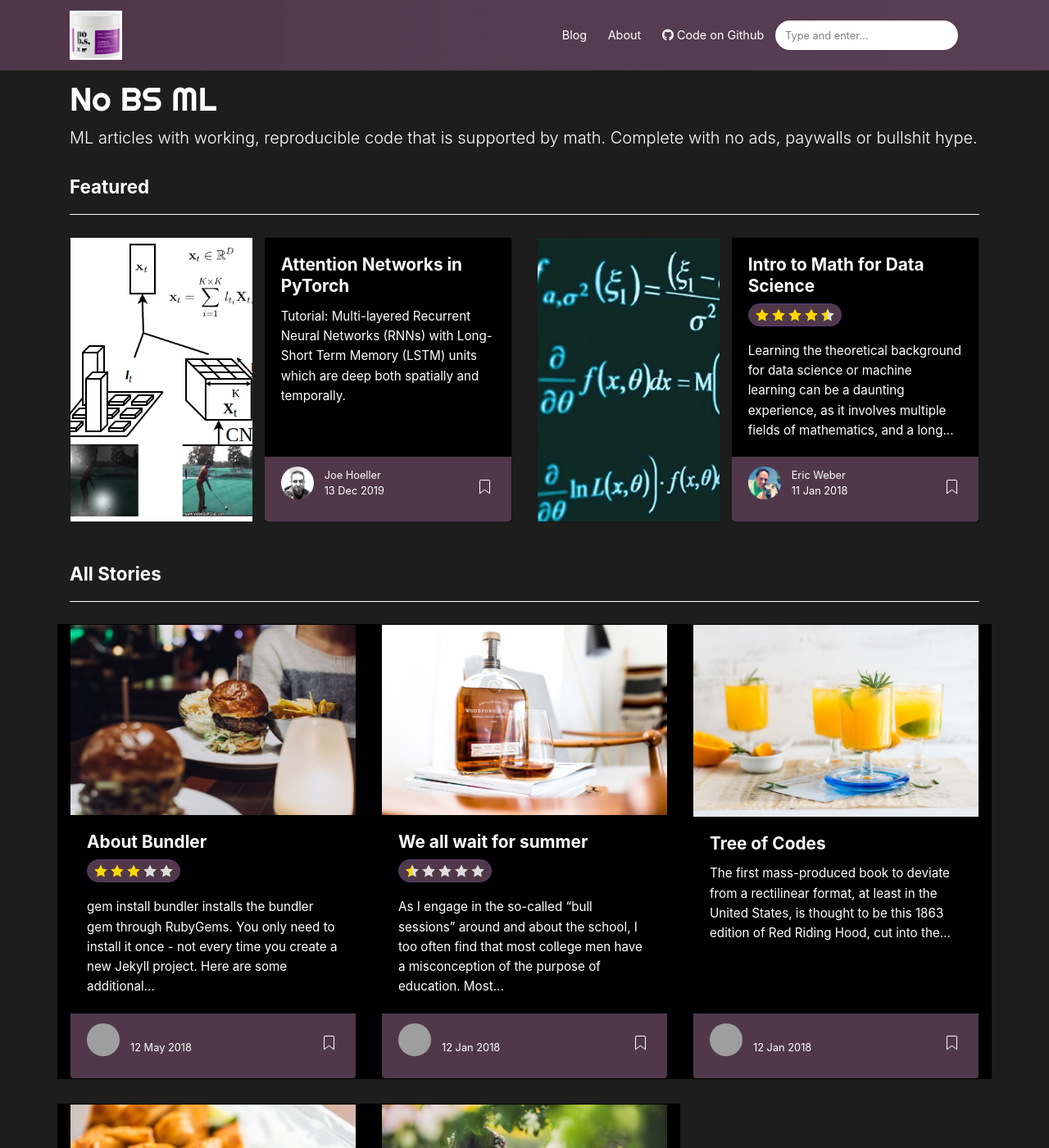
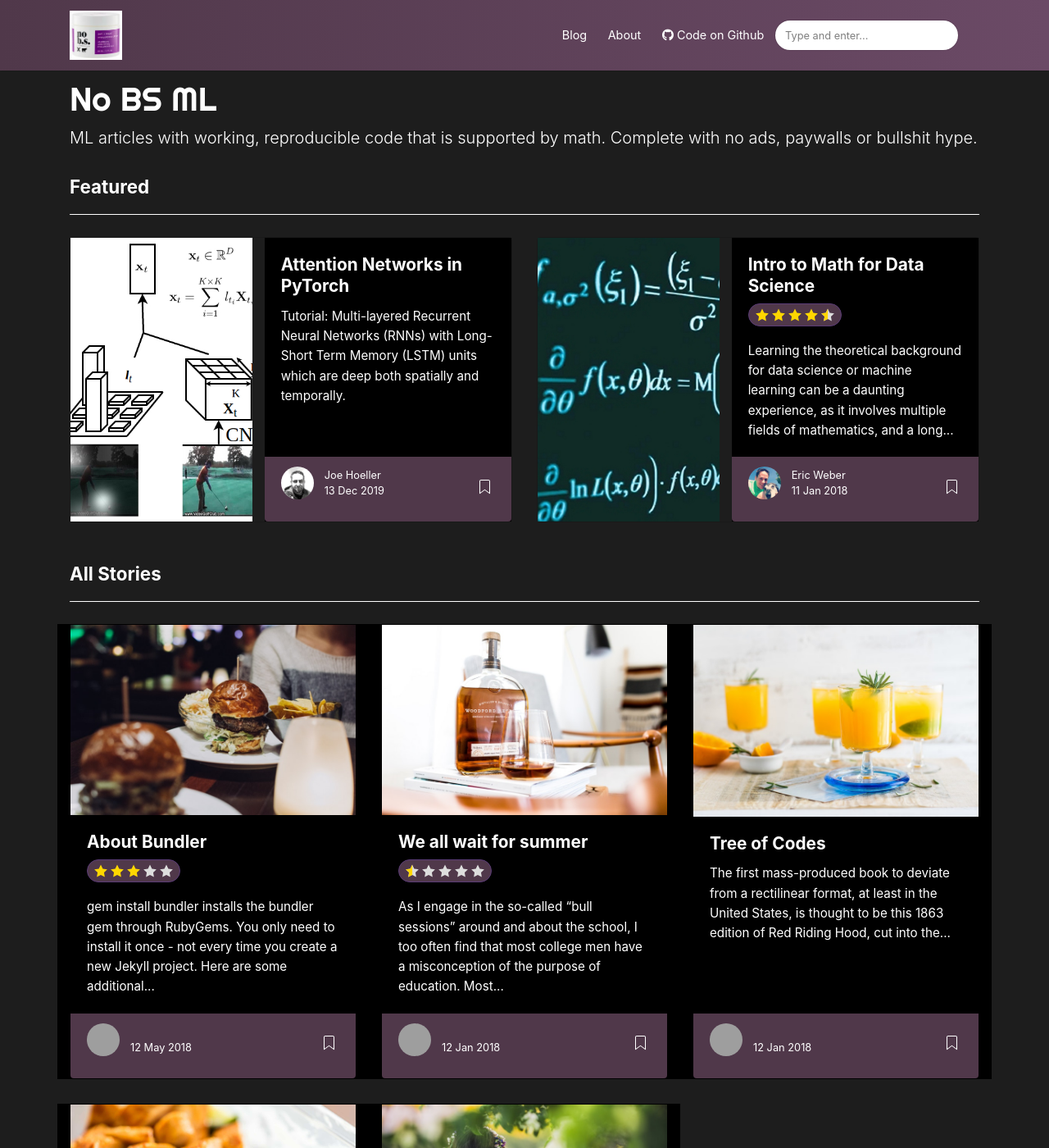
Before and after one commit to No-BS-ML/blog, a Jekyll site: the page built from index.html, in a window 1280 px wide and 1400 px high. Shown: the whole window at 82% size. Built offline with Jekyll 4.4.1, drawn with Linux system fonts in a browser that asks for light colours; nearby versions of some CDN libraries; the list of posts is cut into pages by our own code; grey boxes are pictures that could not be loaded.

Commit message:
Update screen.css

```diff
--- a/assets/css/screen.css
+++ b/assets/css/screen.css
@@ -60,9 +60,9 @@ pre {
 }
 body a.text-dark:hover { color: #dc3545!important; }
 .mediumnavigation {
-    background: -moz-linear-gradient(left, rgba(80,56,74,1) 0%, rgba(107,74,102,0.76) 100%); /* FF3.6-15 */
-background: -webkit-linear-gradient(left, rgba(80,56,74,1) 0%,rgba(107,74,102,0.76) 100%); /* Chrome10-25,Safari5.1-6 */
-background: linear-gradient(to right, rgba(80,56,74,1) 0%,rgba(107,74,102,0.76) 100%); /* W3C, IE10+, FF16+, Chrome26+, Opera12+, Safari7+ */
+    background: -moz-linear-gradient(left, rgba(80,56,74,1) 0%, rgba(107,74,102,1) 100%); /* FF3.6-15 */
+background: -webkit-linear-gradient(left, rgba(80,56,74,1) 0%,rgba(107,74,102,1) 100%); /* Chrome10-25,Safari5.1-6 */
+background: linear-gradient(to right, rgba(80,56,74,1) 0%,rgba(107,74,102,1) 100%); /* W3C, IE10+, FF16+, Chrome26+, Opera12+, Safari7+ */
     box-shadow: 0 2px 2px -2px rgba(0, 0, 0, .15);
     transition: top 0.2s ease-in-out;
 }
```
